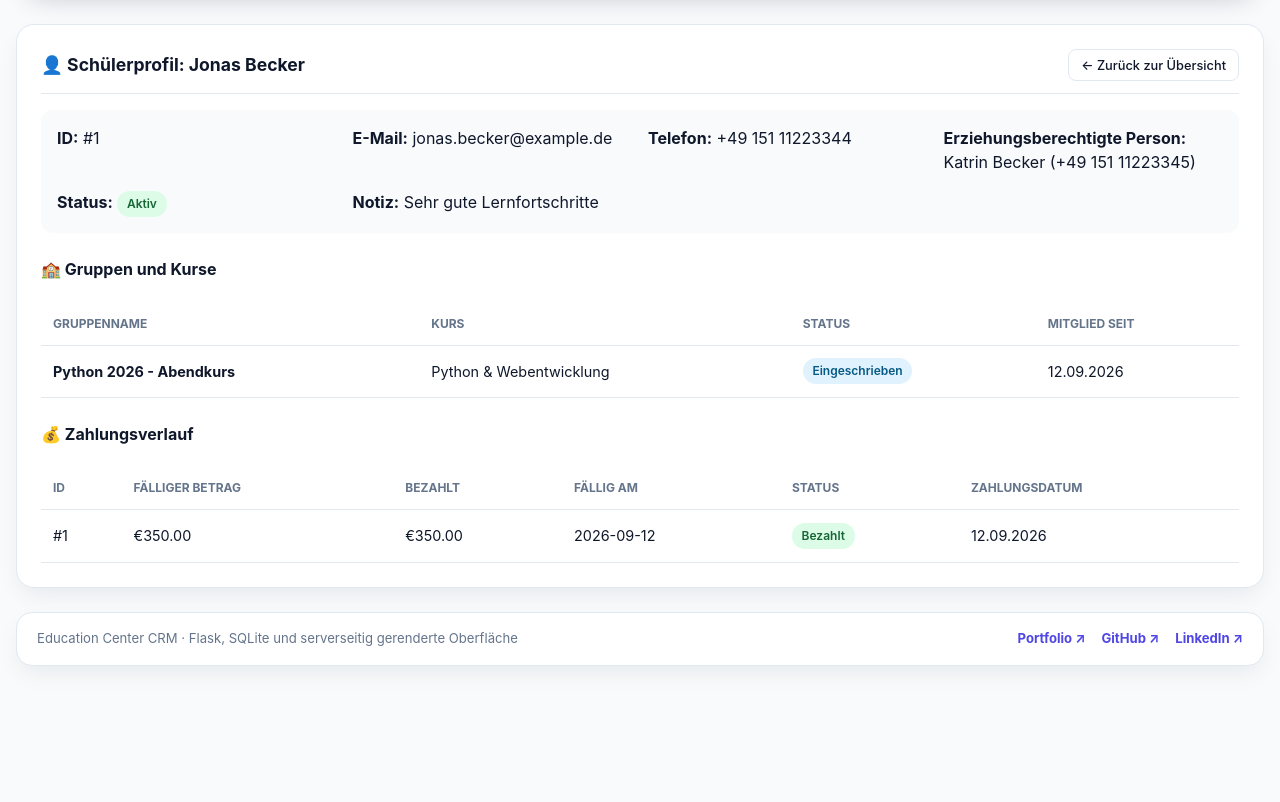
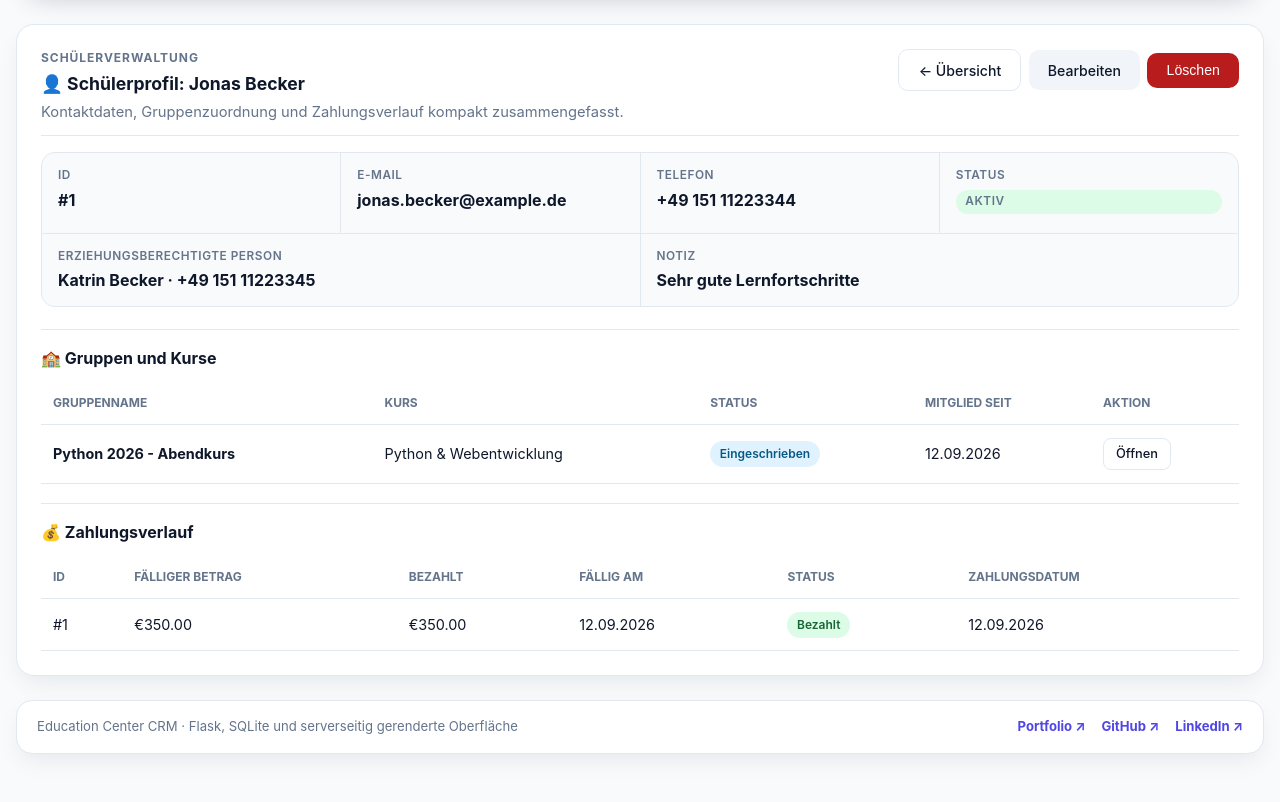
Before and after one commit to sandroabashishvili/education-center-crm, a Flask app: page /students/1 in a window 1280 px wide. Shown: the part 94-896 px from the top of the page. Before the commit the page ends 760 px from the top, so only its background shows below. Run offline with Flask 3, Linux system fonts and the light colour scheme; the visitor is signed in with stand-in values (Sample User, id 1); data comes from the database, SQL or seed files in the repository; some libraries are stand-ins or nearby versions.

Commit message:
Refine student detail page proportions and sections

```diff
--- a/app/templates/students/detail.html
+++ b/app/templates/students/detail.html
@@ -2,25 +2,39 @@
 {% set active_page = "students" %}
 {% block title %}Schülerprofil - Education Center CRM{% endblock %}
 {% block content %}
-<div class="card">
-      <div class="card-header">
+<div class="card management-page">
+  <div class="card-header management-header">
+    <div>
+      <p class="management-eyebrow">Schülerverwaltung</p>
       <h1 class="card-title">👤 Schülerprofil: {{ student[1] }}</h1>
-        <a href="{{ url_for('students_page') }}" class="btn btn-sm btn-outline">← Zurück zur Übersicht</a>
+      <p class="management-subtitle">Kontaktdaten, Gruppenzuordnung und Zahlungsverlauf kompakt zusammengefasst.</p>
+    </div>
+    <div class="management-actions">
+      <a href="{{ url_for('students_page') }}" class="btn btn-outline">← Übersicht</a>
+      <a href="{{ url_for('edit_student', student_id=student[0]) }}" class="btn btn-secondary">Bearbeiten</a>
+      {% if session.get('user_role') == 'admin' %}
+      <form action="{{ url_for('delete_student', student_id=student[0]) }}" method="POST" class="inline-form" onsubmit="return confirm('Möchten Sie diesen Schüler wirklich löschen? Zugeordnete Zahlungen, Anwesenheit und Gruppenmitgliedschaften werden ebenfalls entfernt.');">
+        <input type="hidden" name="csrf_token" value="{{ csrf_token() }}">
+        <button type="submit" class="btn btn-danger">Löschen</button>
+      </form>
+      {% endif %}
+    </div>
   </div>
 
-      <div style="display: grid; grid-template-columns: repeat(auto-fit, minmax(240px, 1fr)); gap: 1rem; margin-bottom: 1.5rem; background: #f8fafc; padding: 1rem; border-radius: 12px;">
-        <div><strong>ID:</strong> #{{ student[0] }}</div>
-        <div><strong>E-Mail:</strong> {{ student[2] }}</div>
-        <div><strong>Telefon:</strong> {{ student[3] or 'N/A' }}</div>
-        <div><strong>Erziehungsberechtigte Person:</strong> {{ student[4] or '-' }} ({{ student[5] or '-' }})</div>
-        <div><strong>Status:</strong> <span class="badge badge-success">{{ student[6]|status_de }}</span></div>
-        <div><strong>Notiz:</strong> {{ student[7] or '-' }}</div>
+  <div class="student-summary-grid">
+    <div class="student-summary-item"><span>ID</span><strong>#{{ student[0] }}</strong></div>
+    <div class="student-summary-item"><span>E-Mail</span><strong>{{ student[2] }}</strong></div>
+    <div class="student-summary-item"><span>Telefon</span><strong>{{ student[3] or '-' }}</strong></div>
+    <div class="student-summary-item"><span>Status</span><strong><span class="badge badge-success">{{ student[6]|status_de }}</span></strong></div>
+    <div class="student-summary-item student-summary-wide"><span>Erziehungsberechtigte Person</span><strong>{{ student[4] or '-' }}{% if student[5] %} · {{ student[5] }}{% endif %}</strong></div>
+    <div class="student-summary-item student-summary-wide"><span>Notiz</span><strong>{{ student[7] or 'Keine Notiz hinterlegt' }}</strong></div>
   </div>
 
-      <h4>🏫 Gruppen und Kurse</h4>
+  <section class="student-detail-section">
+    <h2>🏫 Gruppen und Kurse</h2>
     <table>
       <thead>
-          <tr><th>Gruppenname</th><th>Kurs</th><th>Status</th><th>Mitglied seit</th></tr>
+        <tr><th>Gruppenname</th><th>Kurs</th><th>Status</th><th>Mitglied seit</th><th>Aktion</th></tr>
       </thead>
       <tbody>
         {% for g in groups %}
@@ -29,14 +43,17 @@
           <td>{{ g[2] }}</td>
           <td><span class="badge badge-info">{{ g[3]|status_de }}</span></td>
           <td>{{ g[4]|date_de }}</td>
+          <td><a href="{{ url_for('group_detail_page', group_id=g[0]) }}" class="btn btn-sm btn-outline">Öffnen</a></td>
         </tr>
         {% else %}
-          <tr><td colspan="4" style="text-align: center; color: var(--muted);">Der Schüler ist noch keiner Gruppe zugeordnet</td></tr>
+        <tr><td colspan="5" class="empty-state">Der Schüler ist noch keiner Gruppe zugeordnet</td></tr>
         {% endfor %}
       </tbody>
     </table>
+  </section>
 
-      <h4 style="margin-top: 1.5rem;">💰 Zahlungsverlauf</h4>
+  <section class="student-detail-section">
+    <h2>💰 Zahlungsverlauf</h2>
     <table>
       <thead>
         <tr><th>ID</th><th>Fälliger Betrag</th><th>Bezahlt</th><th>Fällig am</th><th>Status</th><th>Zahlungsdatum</th></tr>
@@ -47,18 +64,15 @@
           <td>#{{ p[0] }}</td>
           <td>€{{ "%.2f"|format(p[1]) }}</td>
           <td>€{{ "%.2f"|format(p[2]) }}</td>
-            <td>{{ p[3]|status_de }}</td>
-            <td>
-              <span class="badge {% if p[4] == 'paid' %}badge-success{% elif p[4] == 'partial' %}badge-info{% elif p[4] == 'overdue' %}badge-danger{% else %}badge-warning{% endif %}">
-                {{ p[4]|status_de }}
-              </span>
-            </td>
+          <td>{{ p[3]|date_de }}</td>
+          <td><span class="badge {% if p[4] == 'paid' %}badge-success{% elif p[4] == 'partial' %}badge-info{% elif p[4] == 'overdue' %}badge-danger{% else %}badge-warning{% endif %}">{{ p[4]|status_de }}</span></td>
           <td>{{ (p[5] or '-')|date_de }}</td>
         </tr>
         {% else %}
-          <tr><td colspan="6" style="text-align: center; color: var(--muted);">Noch kein Zahlungsverlauf vorhanden</td></tr>
+        <tr><td colspan="6" class="empty-state">Noch kein Zahlungsverlauf vorhanden</td></tr>
         {% endfor %}
       </tbody>
     </table>
+  </section>
 </div>
 {% endblock %}
```
Lines whose indentation alone changed are shown as unchanged.
